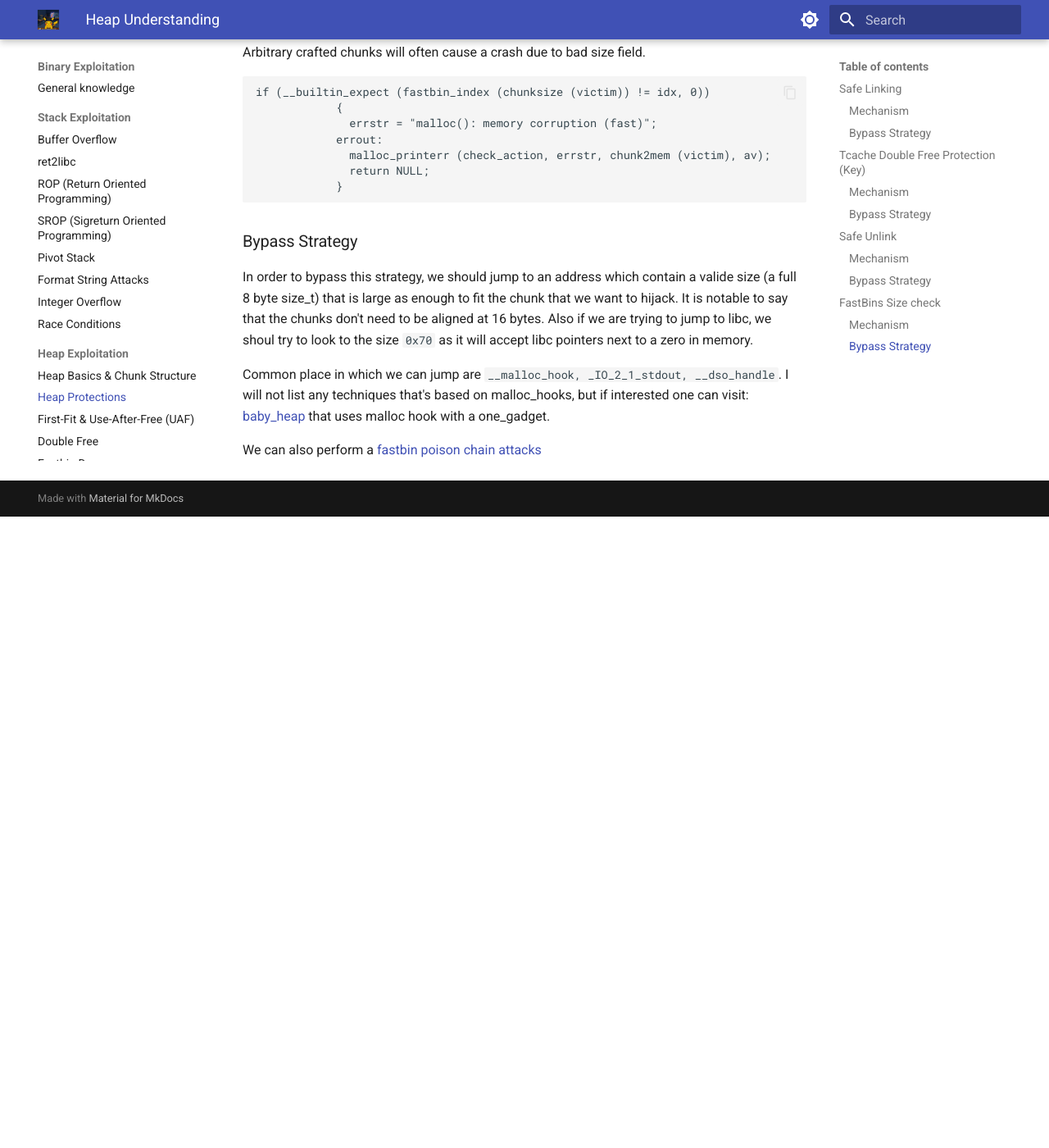
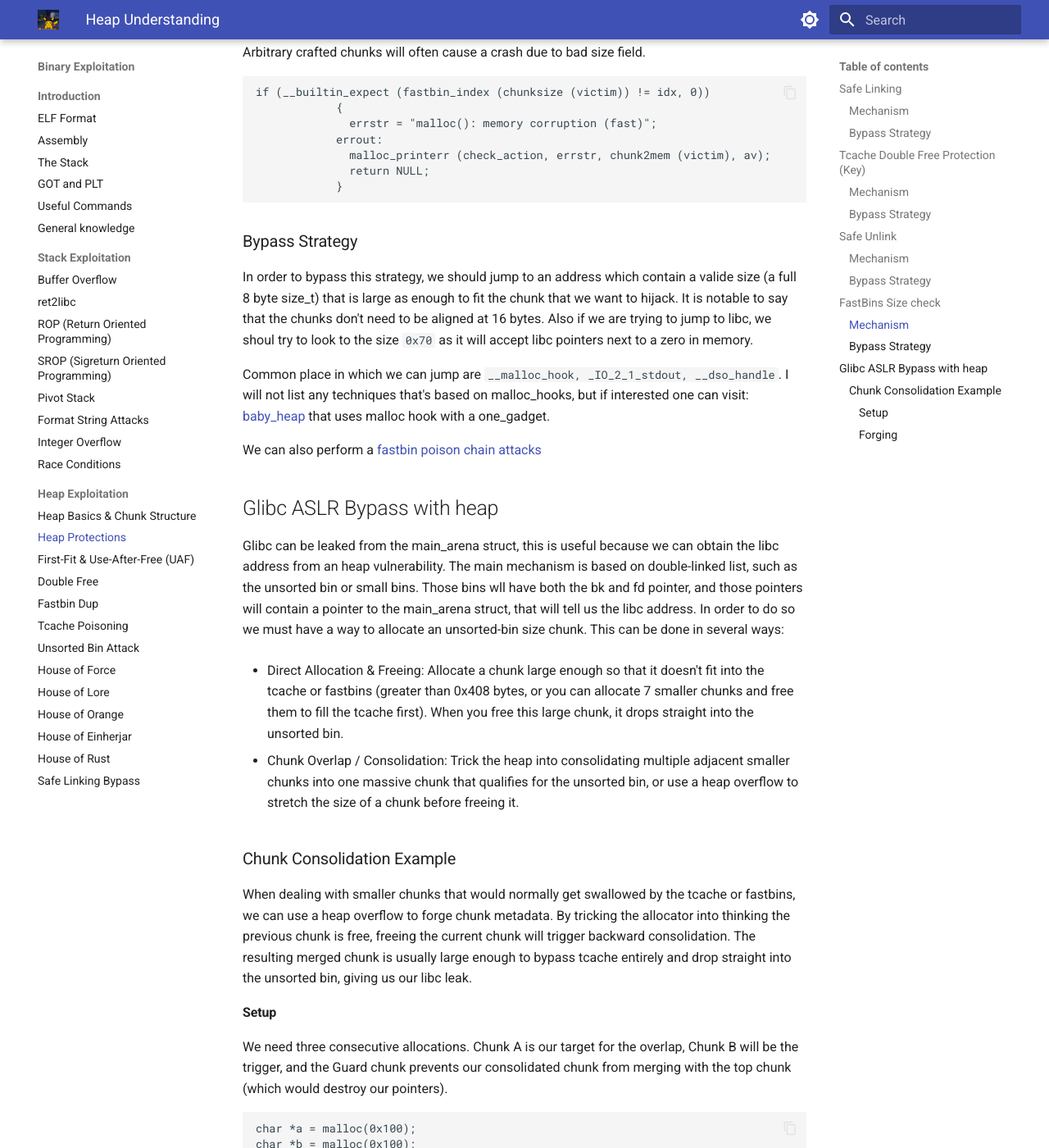
Before and after one commit to pwnkachu/pwnkachu.github.io, an MkDocs documentation site: the page built from docs/binexp/heap/protections.md, in a window 1280 px wide and 1400 px high, scrolled down 2396 px. Shown: the whole window at 82% size. Built offline with MkDocs 1.6.1 and Material for MkDocs 9.7.7, drawn with Linux system fonts in a browser that asks for light colours; before the commit the page ends 3026 px from its top, so only the background shows below that; some of the changed text lies outside the part shown.

Commit message:
feat: added new techniques for heap exploitation

````diff
--- a/docs/binexp/heap/protections.md
+++ b/docs/binexp/heap/protections.md
@@ -85,3 +85,37 @@
 that uses malloc hook with a one_gadget.
 
 We can also perform a [fastbin poison chain attacks](https://hazyclimb.dev/posts/fastbin-poison-chains/)
+
+## Glibc ASLR Bypass with heap
+
+Glibc can be leaked from the main_arena struct, this is useful because we can obtain the libc address from an heap vulnerability. The main mechanism is based on double-linked list, such as the unsorted bin or small bins. Those bins wll have both the bk and fd pointer, and those pointers will contain a pointer to the main_arena struct, that will tell us the libc address. In order to do so we must have a way to allocate an unsorted-bin size chunk. This can be done in several ways:
+
+- Direct Allocation & Freeing: Allocate a chunk large enough so that it doesn't fit into the tcache or fastbins (greater than 0x408 bytes, or you can allocate 7 smaller chunks and free them to fill the tcache first). When you free this large chunk, it drops straight into the unsorted bin.
+
+- Chunk Overlap / Consolidation: Trick the heap into consolidating multiple adjacent smaller chunks into one massive chunk that qualifies for the unsorted bin, or use a heap overflow to stretch the size of a chunk before freeing it.
+
+### Chunk Consolidation Example
+
+When dealing with smaller chunks that would normally get swallowed by the tcache or fastbins, we can use a heap overflow to forge chunk metadata. By tricking the allocator into thinking the previous chunk is free, freeing the current chunk will trigger backward consolidation. The resulting merged chunk is usually large enough to bypass tcache entirely and drop straight into the unsorted bin, giving us our libc leak.
+
+#### Setup
+
+We need three consecutive allocations. Chunk A is our target for the overlap, Chunk B will be the trigger, and the Guard chunk prevents our consolidated chunk from merging with the top chunk (which would destroy our pointers).
+
+```
+char *a = malloc(0x100);
+char *b = malloc(0x100);
+char *guard = malloc(0x10);
+```
+
+
+#### Forging
+
+We need a vulnerability—like an off-by-null or a standard heap overflow in chunk A that allows us to bleed into chunk B's header. We must clear the PREV_INUSE bit of chunk B and set its prev_size to the exact size of chunk A.
+
+```
+b[-16] = 0x110;
+b[-8]  = 0x100;
+```
+
+When we call `free(b)` glibc will examine the metadata of chunk B and will consolidate chunk A with chunk B.
````
Also changed, not shown: docs/binexp/heap/double_free.md (+59 -0 lines), docs/binexp/heap/fastbin_dup.md (+35 -0 lines), docs/binexp/intro/commands.md (+1 -0 lines).
